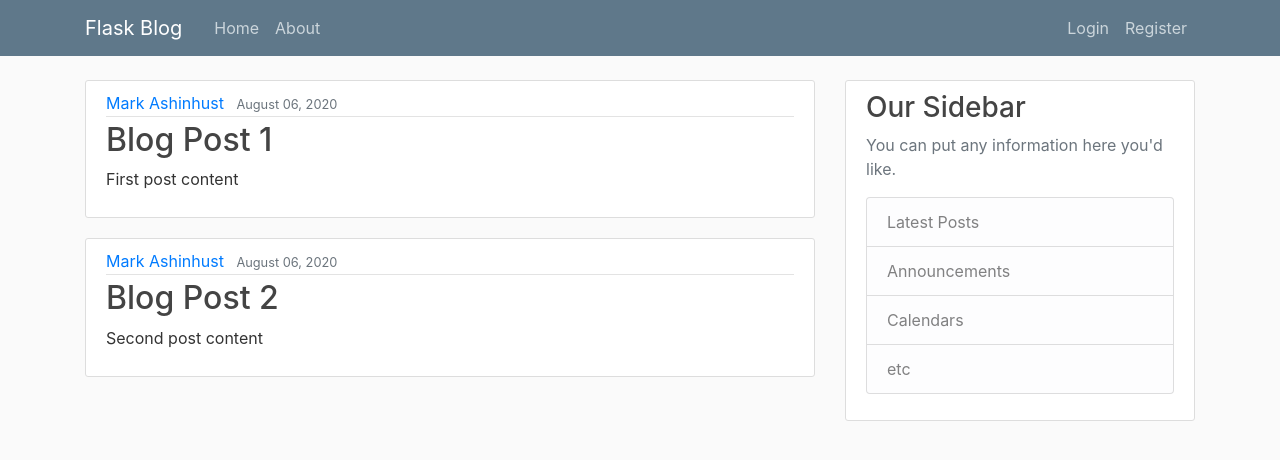
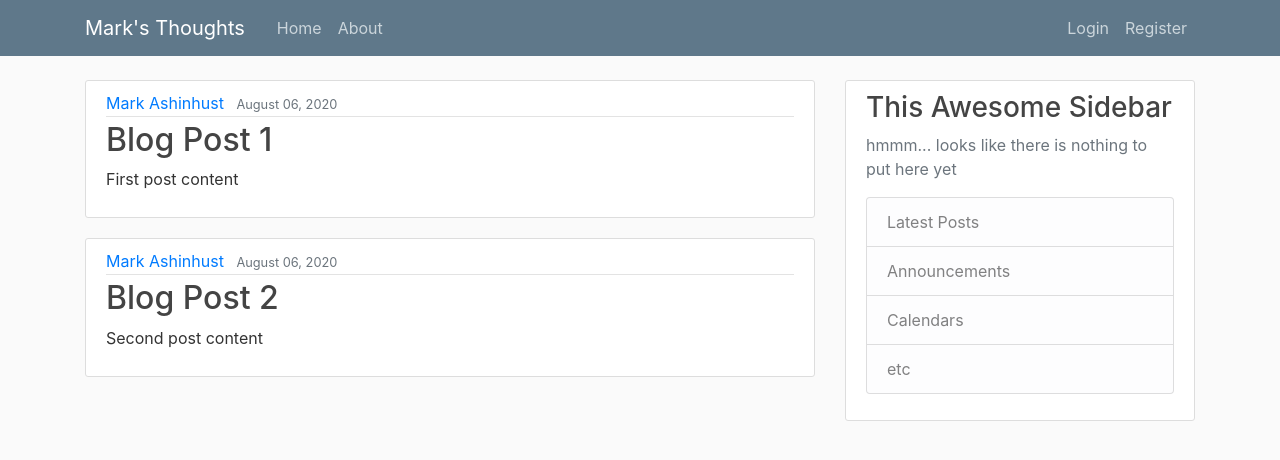
Before and after one commit to Markay12/FlaskBlog, a Flask app: page / in a window 1280 px wide. Shown: the top 460 px of the page. Run offline with Flask 2, Linux system fonts and the light colour scheme; some libraries are stand-ins or nearby versions.

Commit message:
personalization

```diff
--- a/templates/layout.html
+++ b/templates/layout.html
@@ -20,7 +20,7 @@
     <header class="site-header">
       <nav class="navbar navbar-expand-md navbar-dark bg-steel fixed-top">
         <div class="container">
-          <a class="navbar-brand mr-4" href="/">Flask Blog</a>
+          <a class="navbar-brand mr-4" href="/">Mark's Thoughts</a>
           <button class="navbar-toggler" type="button" data-toggle="collapse" data-target="#navbarToggle" aria-controls="navbarToggle" aria-expanded="false" aria-label="Toggle navigation">
             <span class="navbar-toggler-icon"></span>
           </button>
@@ -45,8 +45,8 @@
         </div>
         <div class="col-md-4">
           <div class="content-section">
-            <h3>Our Sidebar</h3>
-            <p class='text-muted'>You can put any information here you'd like.
+            <h3>This Awesome Sidebar</h3>
+            <p class='text-muted'>hmmm... looks like there is nothing to put here yet
               <ul class="list-group">
                 <li class="list-group-item list-group-item-light">Latest Posts</li>
                 <li class="list-group-item list-group-item-light">Announcements</li>
```
